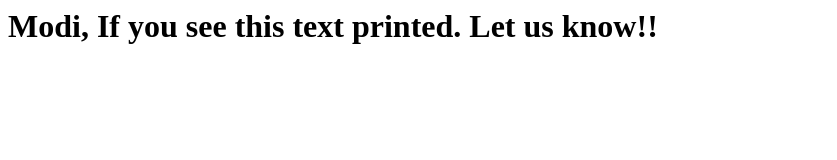
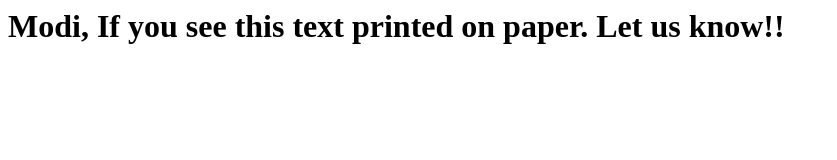
Before and after one commit to TezOrder/website, a plain HTML site: page test.html in a window 1280 px wide. Shown: the whole page, without its empty margins (0-837 px from the left). Drawn offline with Linux system fonts and the light colour scheme.

Commit message:
Update test.html

```diff
--- a/test.html
+++ b/test.html
@@ -3,6 +3,6 @@
 <script type="text/javascript">
       window.onload = function() { window.print(); }
 </script>
-<h1>Modi, If you see this text printed. Let us know!!</h1>
+<h1>Modi, If you see this text printed on paper. Let us know!!</h1>
 </body>
 </html>
```
